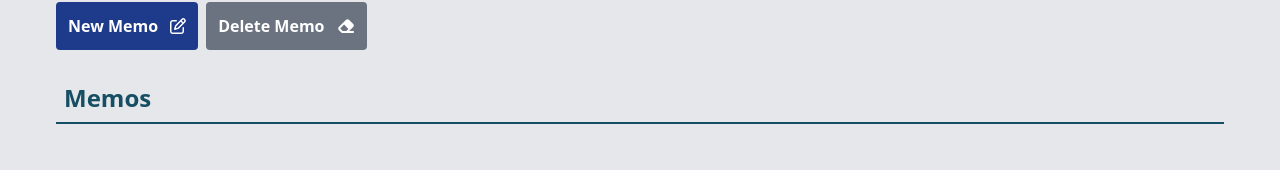
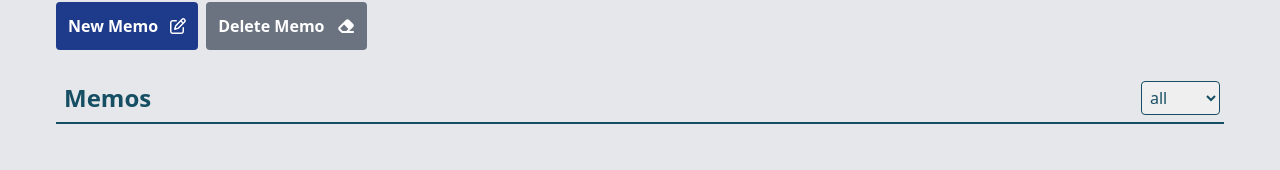
Before and after one commit to Seiya-Tagami/Quicky_frontend, a Vue app: page / in a window 1280 px wide. Shown: the part 149-319 px from the top of the page. Built offline with nearby package versions, Linux system fonts and the light colour scheme.

Commit message:
feat: filtering

```diff
--- a/src/App.vue
+++ b/src/App.vue
@@ -1,5 +1,5 @@
 <script setup lang="ts">
-import { watch, onMounted } from 'vue';
+import { watch, onMounted, ref } from 'vue';
 
 // components
 import Menu from './components/Menu.vue';
@@ -18,7 +18,11 @@ const { isDark, registerModalIsShowed, body } = storeToRefs(uiStore);
 const memoStore = useMemoStore();
 const { memos, now } = storeToRefs(memoStore);
 
-onMounted(() => {
+// functions
+const displayedMemos = ref<any>();
+const category = ref<string>('all');
+
+const init = () => {
   memos.value = JSON.parse(localStorage.getItem('memos')!) || [];
   isDark.value = JSON.parse(localStorage.getItem('isDark')!) || false;
 
@@ -26,8 +30,21 @@ onMounted(() => {
   else document.body.classList.remove('bg-gray-800');
 
   setTimeout(() => {
-    body.value!.classList.add('force-duration');
+    body.value!.classList.add('duration-500');
   }, 100);
+};
+
+const filterMemos = (type: string) => {
+  if (type === 'all') {
+    displayedMemos.value = memos.value;
+    return;
+  }
+  const filteredMemos = memos.value?.filter((memo) => memo.category === type);
+  displayedMemos.value = filteredMemos;
+};
+
+onMounted(() => {
+  init();
 });
 
 // watcher
@@ -35,9 +52,14 @@ watch(
   memos,
   (newVal) => {
     localStorage.setItem('memos', JSON.stringify(newVal));
+    filterMemos(category.value);
   },
   { deep: true }
 );
+
+watch(category, (newVal) => {
+  filterMemos(newVal);
+});
 
 watch(isDark, (newVal) => {
   localStorage.setItem('isDark', JSON.stringify(newVal));
@@ -65,10 +87,25 @@ watch(isDark, (newVal) => {
       <RegisterModal v-if="registerModalIsShowed" />
     </div>
     <div class="w-full mt-6 md:text-[16px] text-[14px]">
-      <h3 class="p-2 text-2xl font-semibold text-cyan-900" :class="isDark && `!text-cyan-600`">Memos</h3>
+      <div class="flex justify-between items-center">
+        <h3 class="p-2 text-2xl font-semibold text-cyan-900" :class="isDark && `!text-cyan-600`">Memos</h3>
+        <select
+          name="category"
+          id=""
+          class="p-1 border text-[16px] h-fit rounded cursor-pointer mr-1"
+          :class="isDark ? `text-cyan-600 border-cyan-600 bg-gray-800` : `text-cyan-900 border-cyan-900`"
+          v-model="category"
+        >
+          <option value="all" selected>all</option>
+          <option value="study">study</option>
+          <option value="hobby">hobby</option>
+          <option value="work">work</option>
+          <option value="others">others</option>
+        </select>
+      </div>
       <div class="w-full flex px-3 items-center justify-around border-b-2 border-cyan-900" :class="isDark && `!border-cyan-600`" />
       <div class="min-h-[400px] flex flex-col gap-2 mt-4 md:p-2 md:overflow-y-auto md:scrollbar scrollbar-thumb-slate-400 scrollbar-track-slate-700">
-        <MemoItem v-if="memos?.length" v-for="memo in memos" :memo="memo" :key="memo.title" />
+        <MemoItem v-if="displayedMemos?.length" v-for="memo in displayedMemos" :memo="memo" :key="displayedMemos.title" />
         <div v-else class="mx-auto mt-6 flex gap-2 font-semibold" :class="isDark && `text-white`">
           <p class="md:text-3xl text-2xl italic">Let's register a new memo...</p>
           <font-awesome-icon
--- a/src/components/EditModal.vue
+++ b/src/components/EditModal.vue
@@ -78,7 +78,12 @@ const updateMemo = () => {
       </div>
       <div class="mt-2 flex items-center gap-3">
         <span class="font-semibold" :class="isDark ? `text-white` : `text-dark`">Category</span>
-        <select name="category" id="" class="p-2 bg-gray-200 text-[16px] font-semibold rounded" v-model="category">
+        <select
+          name="category"
+          class="p-2 border text-[16px] h-fit rounded cursor-pointer"
+          :class="isDark ? `text-cyan-600 border-cyan-600 bg-gray-800` : `text-cyan-900 border-cyan-900`"
+          v-model="category"
+        >
           <option value="study" selected>study</option>
           <option value="hobby">hobby</option>
           <option value="work">work</option>
--- a/src/components/RegisterModal.vue
+++ b/src/components/RegisterModal.vue
@@ -61,7 +61,13 @@ watch(category, (newVal) => {
       </div>
       <div class="mt-2 flex items-center gap-3">
         <span class="font-semibold" :class="isDark ? `text-white` : `text-dark`">Category</span>
-        <select name="category" id="" class="p-2 bg-gray-200 text-[16px] rounded" v-model="category">
+        <select
+          name="category"
+          id=""
+          class="p-2 border text-[16px] h-fit rounded cursor-pointer"
+          :class="isDark ? `text-cyan-600 border-cyan-600 bg-gray-800` : `text-cyan-900 border-cyan-900`"
+          v-model="category"
+        >
           <option value="study" selected>study</option>
           <option value="hobby">hobby</option>
           <option value="hobby">work</option>
--- a/src/style.css
+++ b/src/style.css
@@ -4,13 +4,4 @@
 
 body {
   background-color: rgb(229 231 235);
-  /* overflow: hidden; */
 }
-
-.force-duration {
-  transition-duration: 500ms;
-}
-
-.prevent-scroll {
-  overflow: hidden;
-}
```
